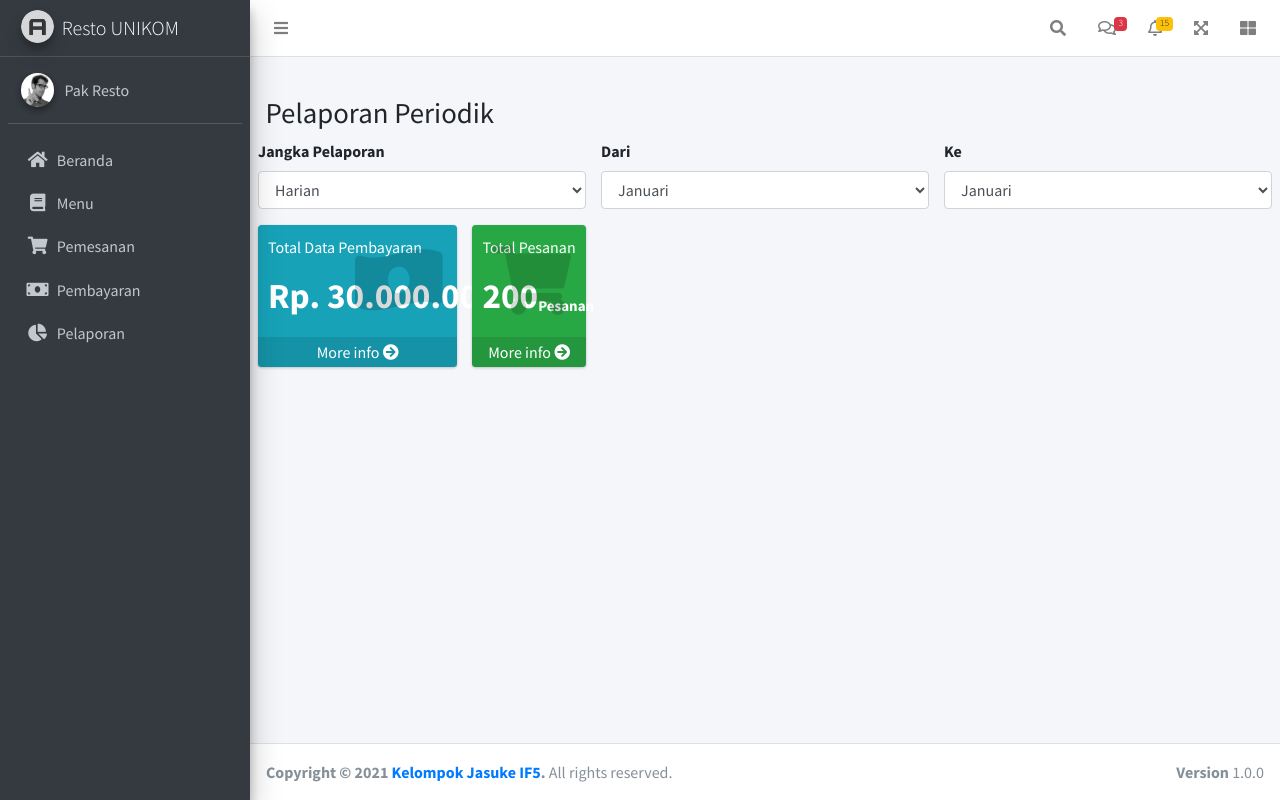
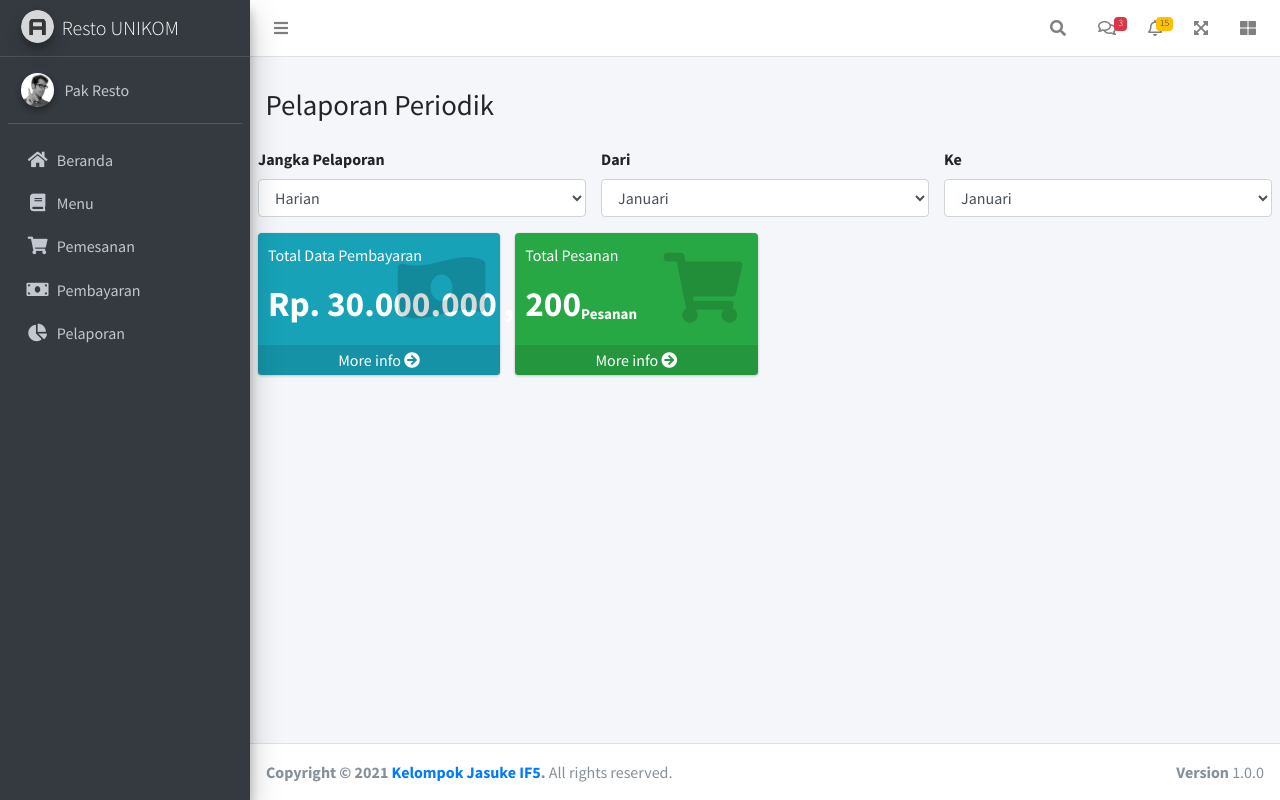
Before and after one commit to rahmaninsani/restoran_jasuke, a CodeIgniter 4 app: template app/Views/laporan/index.php in a window 1280 px wide. Run offline with PHP 8.4 and a stand-in for CodeIgniter, Linux system fonts and the light colour scheme; the template is opened without the code that fills it: most values are stand-ins (such as "Sample title", 1, 10 or a date in 2020); some libraries are stand-ins or nearby versions.

Commit message:
update index.php pelaporan

```diff
--- a/app/Views/laporan/index.php
+++ b/app/Views/laporan/index.php
@@ -10,7 +10,7 @@
             <div class="container-fluid">
                 <div class="row mb-2">
                     <div class="col-sm-6">
-                        <h1 class="mt-4">Pelaporan Periodik</h1>
+                        <h1 class="mt-3">Pelaporan Periodik</h1>
                     </div><!-- /.row -->
                 </div><!-- /.container-fluid -->
             </div>
@@ -18,7 +18,7 @@
 
             <!-- Main content -->
             <!-- /.card-header -->
-            <div class="row">
+            <div class="row mt-4">
                 <div class="col-sm-4">
                     <!-- select -->
                     <div class="form-group">
@@ -57,11 +57,11 @@
                 </div>
             </div>
 
-            <div class="row">
-                <div class="col-sm-6">
+            <div class="mx-auto">
+                <div class="col-mt-5">
                     <!-- Small Box (Stat card) -->
                     <div class="row">
-                        <div class="col-lg-5 col-10">
+                        <div class="col-lg-3 col-6">
                             <!-- small card -->
                             <div class="small-box bg-info">
                                 <div class="inner">
```
